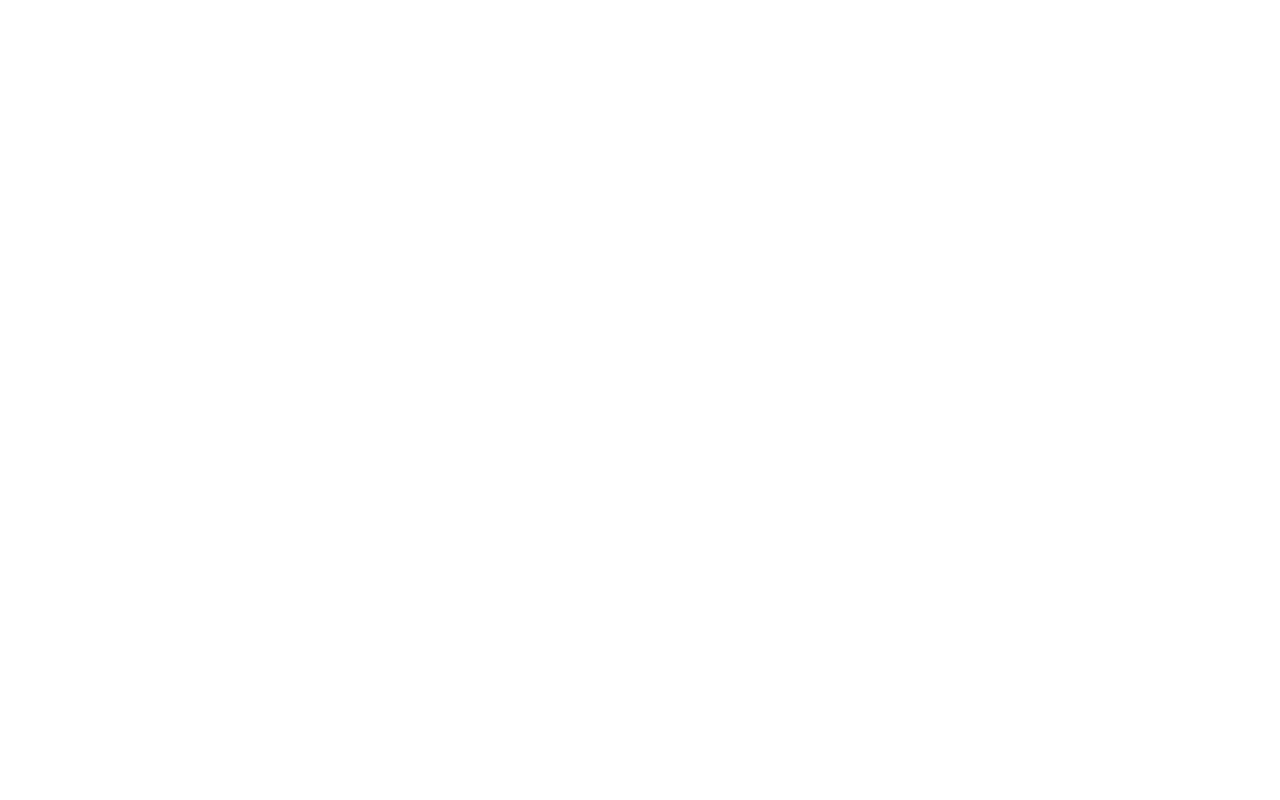
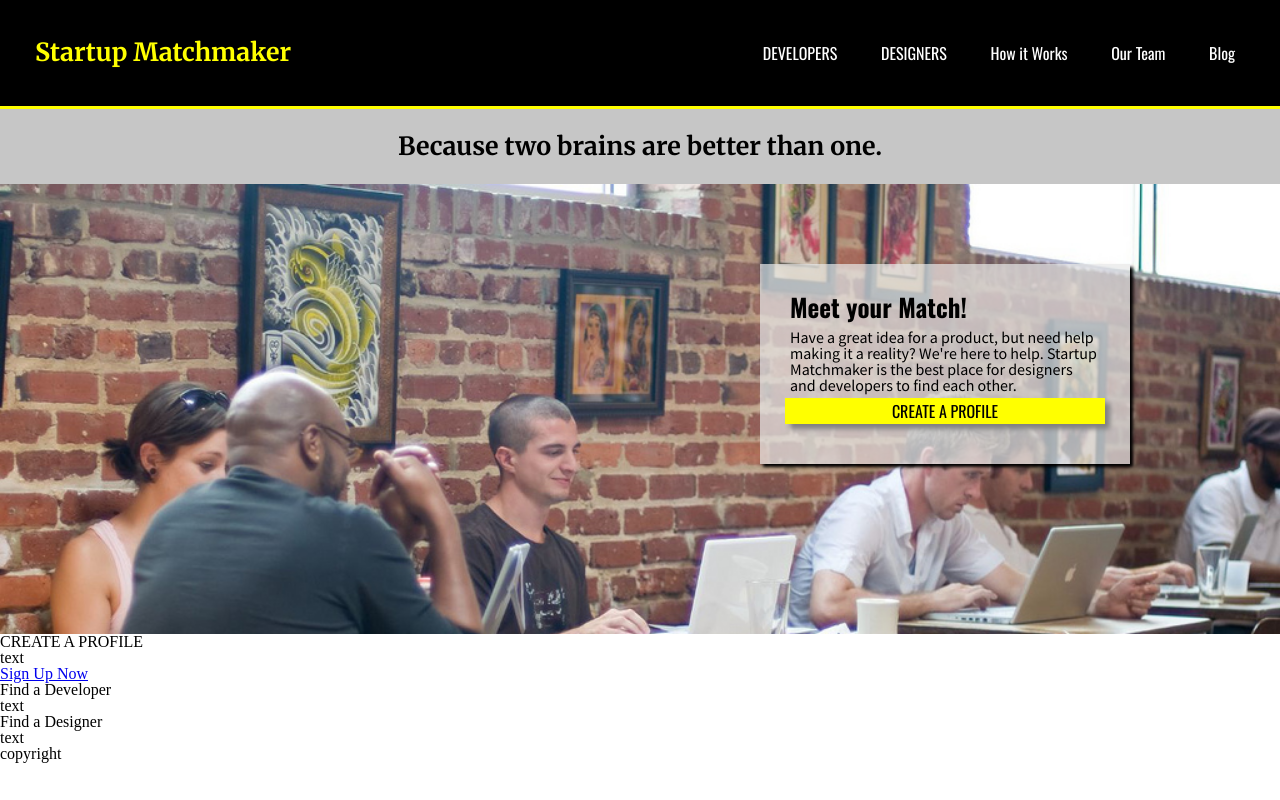
Before and after one commit to lilly-fisher/fewd1121, a plain HTML site: page class08/startup-matchmaker/index.html in a window 1280 px wide. Drawn offline with nearby package versions, Linux system fonts and the light colour scheme.

Commit message:
classwork 8

```diff
--- /dev/null
+++ b/class08/startup-matchmaker/css/reset.css
@@ -0,0 +1,48 @@
+/* http://meyerweb.com/eric/tools/css/reset/
+   v2.0 | 20110126
+   License: none (public domain)
+*/
+
+html, body, div, span, applet, object, iframe,
+h1, h2, h3, h4, h5, h6, p, blockquote, pre,
+a, abbr, acronym, address, big, cite, code,
+del, dfn, em, img, ins, kbd, q, s, samp,
+small, strike, strong, sub, sup, tt, var,
+b, u, i, center,
+dl, dt, dd, ol, ul, li,
+fieldset, form, label, legend,
+table, caption, tbody, tfoot, thead, tr, th, td,
+article, aside, canvas, details, embed,
+figure, figcaption, footer, header, hgroup,
+menu, nav, output, ruby, section, summary,
+time, mark, audio, video {
+	margin: 0;
+	padding: 0;
+	border: 0;
+	font-size: 100%;
+	font: inherit;
+	vertical-align: baseline;
+}
+/* HTML5 display-role reset for older browsers */
+article, aside, details, figcaption, figure,
+footer, header, hgroup, menu, nav, section {
+	display: block;
+}
+body {
+	line-height: 1;
+}
+ol, ul {
+	list-style: none;
+}
+blockquote, q {
+	quotes: none;
+}
+blockquote:before, blockquote:after,
+q:before, q:after {
+	content: '';
+	content: none;
+}
+table {
+	border-collapse: collapse;
+	border-spacing: 0;
+}
--- a/class08/startup-matchmaker/css/styles.css
+++ b/class08/startup-matchmaker/css/styles.css
@@ -1,4 +1,88 @@
 // FONT FAMILY HELPERS :)
-// font-family: 'Oswald', sans-serif;
-// font-family: 'Merriweather', serif;
-// font-family: 'Source Sans Pro', sans-serif;
+
+font-family: 'Oswald', sans-serif;
+font-family: 'Merriweather', serif;
+font-family: 'Source Sans Pro', sans-serif;
+
+.container {
+	width: 70%;
+	margin: 0 auto;
+	overflow: hidden;
+}
+
+header{
+background-color: black;
+border-bottom: solid yellow 3px;
+overflow: hidden;
+}
+
+h1{
+	font-family: Merriweather, serif;
+	color: yellow;
+	float: left;
+	padding: 40px 0px 10px 35px;
+	font-size: 25px;
+	font-weight: bold;
+}
+
+nav{
+	color: white;
+	font-family: Oswald, sans-serif;
+	float: right;
+	padding: 25px;
+}
+
+nav a{
+	text-decoration: none;
+	color: white;
+	display: inline-block;
+	padding: 20px;
+}
+
+h2{
+	font-family: Merriweather;
+	background-color: #C6C6C6;
+	text-align: center;
+	clear: both;
+	padding: 25px;
+	font-size: 25px;
+}
+main{
+	width: 100%;
+	height: 450px;
+	background-image: url("../img/coworking.jpg");
+	background-size: cover;
+	background-position: 0 -50;
+}
+.box{
+	height: 150px;
+	float: right;
+	margin: 80px 150px 0 0;
+	padding: 25px;
+	width: 25%;
+	font-family: Oswald;
+	background-color: rgba(232, 232, 232, 0.7);
+	box-shadow: 3px 3px 3px black;
+}
+h3{
+	font-weight: bold;
+	font-size: 25px;
+	padding: 5px;
+}
+.body{
+	font-weight: 300;
+	font-family: Source Sans Pro;
+	padding: 5px;
+}
+
+.buttonyellow{
+	font-family: Oswald;
+	background-color: yellow;
+	text-decoration: none;
+	box-shadow: 5px 5px 5px grey;
+	padding: 5px 55px 5px 55px;
+	color: black;
+	margin: 0 auto;
+	display: block;
+	text-align: center;
+}
--- a/class08/startup-matchmaker/index.html
+++ b/class08/startup-matchmaker/index.html
@@ -1,11 +1,52 @@
 <html>
 <head>
 	<title>Startup Matchmaker</title>
-
+	<link rel="stylesheet" type="text/css" href="css/reset.css">
 	<link href='https://fonts.googleapis.com/css?family=Oswald:700,400|Merriweather:700,700italic|Source+Sans+Pro' rel='stylesheet' type='text/css'>
 	<link rel="stylesheet" href="css/styles.css">
 </head>
 <body>
-
+<header>
+	<div class="container">
+	<h1>Startup Matchmaker</h1>
+	<nav>
+			<a href="#">DEVELOPERS</a>
+			<a href="#">DESIGNERS</a>
+			<a href="#">How it Works</a>
+			<a href="#">Our Team</a>
+			<a href="#">Blog</a>
+	</nav>
+	</div>
+</header>
+	<div class="header2">
+		<h2>Because two brains are better than one.</h2>
+	</div>
+	<main>
+		<div class="box">
+			<h3> Meet your Match!</h3>
+			<p class="body">Have a great idea for a product, but need help making it a reality? We're here to help. Startup Matchmaker is the best place for designers and developers to find each other.</p>
+			<a href="#" class="buttonyellow">CREATE A PROFILE</a>
+		</div>
+	</main>
+	<div class="container">
+		<aside>
+			<h4>CREATE A PROFILE</h4>
+			<p>text</p>
+			<a href="#" class="button">Sign Up Now</a>
+		</aside>
+		<aside>
+			<h5>Find a Developer</h5>
+			<p>text</p>
+			<a href="#" class="button"></a>
+		</aside>
+		<aside>
+			<h6>Find a Designer</h6>
+			<p>text</p>
+			<a href="#" class="button"></a>
+		</aside>
+	</div>
+	<footer>
+		<p>copyright</p>
+	</footer>
 </body>
 </html>
```
